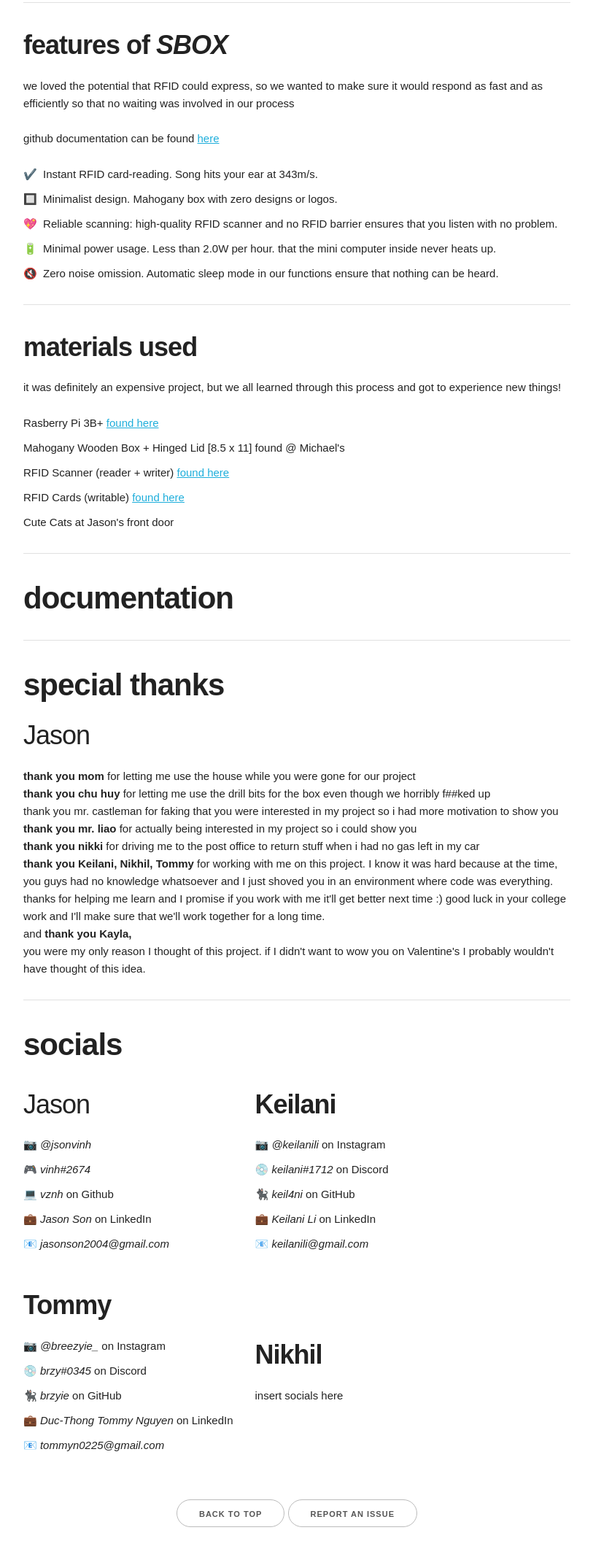
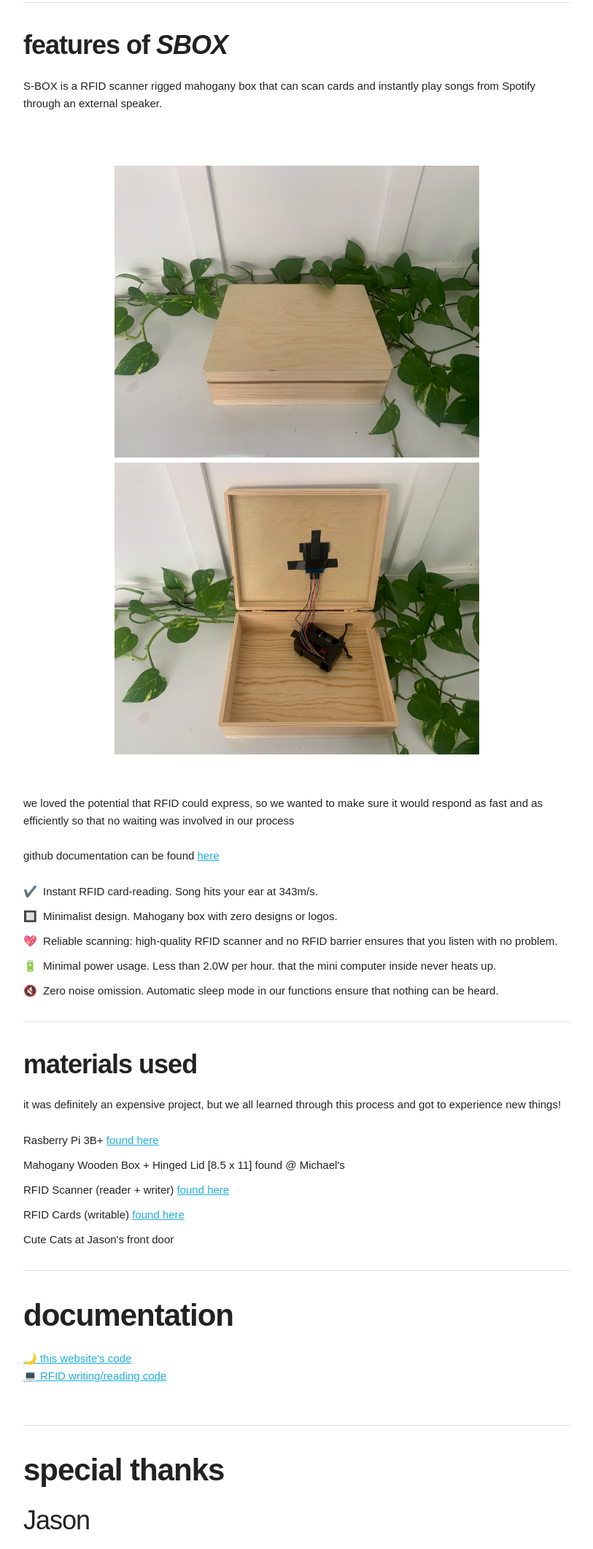
Before and after one commit to vznh/jukebox, a website: page index.html in a window 1280 px wide. Shown: the part 1477-3600 px from the top of the page at 73% size, without its empty margins (233-1046 px from the left). Drawn offline with Linux system fonts and the light colour scheme.

Commit message:
changed documentation section, added images

```diff
--- a/index.html
+++ b/index.html
@@ -3,7 +3,7 @@
 
 <head>
   <!-- Search engine meta tags -->
-  <meta name="description" content="All information regarding the Spotify box created by 4 team members">
+  <meta name="description" content="A box with RFID that plays songs instantly with just a quick hover.">
   <meta name="keywords" content="Python, Spotify, Spotify box, RFID, Jukebox, Spotify URI">
 
   <!-- Generic meta tags -->
@@ -82,6 +82,15 @@
       <hr>
       <h3><strong>features of <em>SBOX</em></strong></h3>
       <p>
+        S-BOX is a RFID scanner rigged mahogany box that can scan cards and instantly play songs from Spotify through an
+        external speaker. </p>
+      <br><br>
+      <div class="row" style="text-align: center;">
+        <img src="images/s-box.png" width="500" height="400" alt>
+        <img src="images/s-box2.png" width="500" height="400" alt>
+      </div>
+      <br><br>
+      <p>
         we loved the potential that RFID could express, so we wanted to make sure it would respond as fast and
         as efficiently so that no waiting was involved in our process
         <br><br>
@@ -122,9 +131,11 @@
     <section id=documentation>
       <hr>
       <h2><strong>documentation</strong></h2>
-      <!-- implement Github for this site -->
-      <!-- implement Github for Python used in SBOX -->
-      <!-- implement Github for RFID reading / scanning -->
+      <div class="row">
+        <p>
+          <a href="https://github.com/vznh/sbox">🌙 this website's code</a><br>
+          <a href="https://github.com/vznh/sboxsource">💻 RFID writing/reading code</a>
+        </p>
     </section>
 
     <section id="special thanks">
```
Also changed, not shown: images/s-box.png (added), images/s-box2.png (added).
